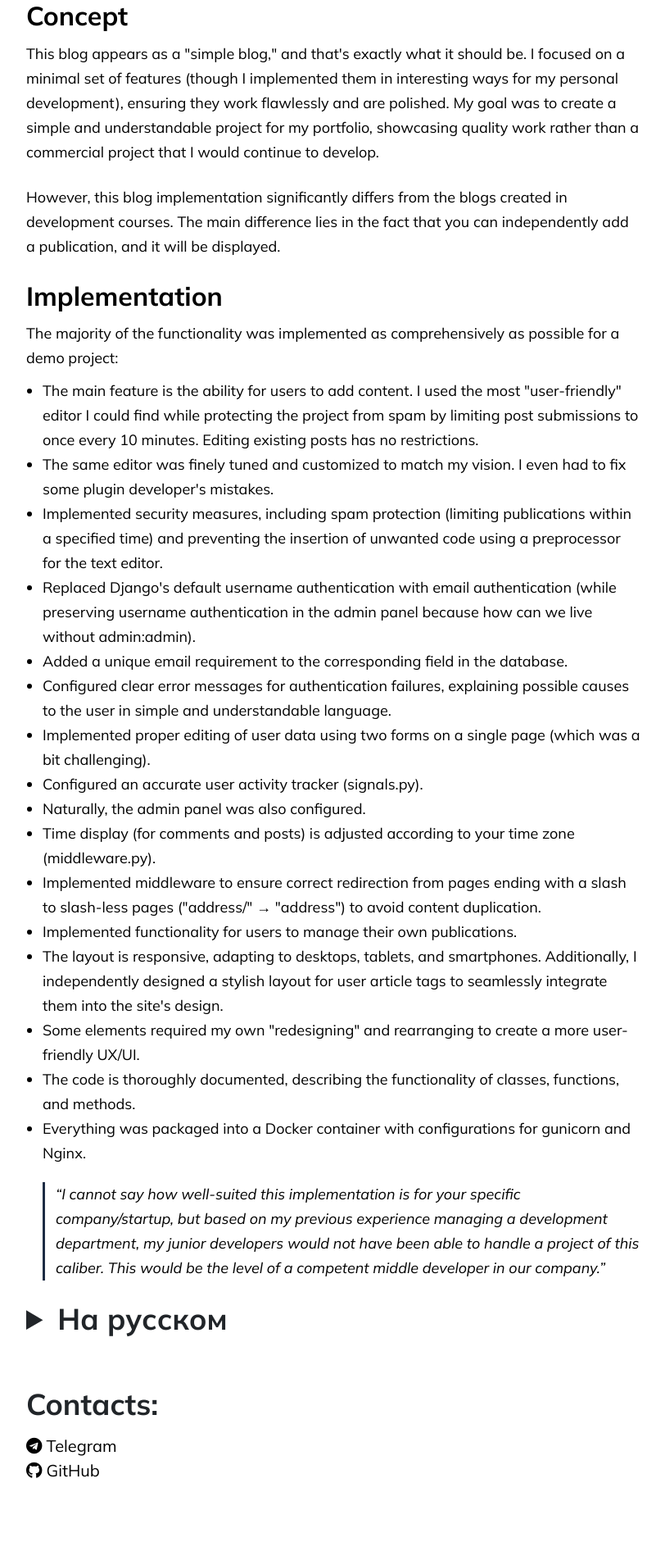
After one commit to gt-pg1/demo_blog_dj, a Django app: page /about in a window 1280 px wide, after a click on "In English". The commit adds this page. Shown: the part 901-2810 px from the top of the page at 82% size, without its empty margins (233-1045 px from the left). Run offline with Django 4.2, Linux system fonts and the light colour scheme; some libraries are stand-ins or nearby versions; some web fonts are replaced.

Commit message:
About (project) page added with view, dtl-sample, styles and urlconf

```diff
--- a/blogblog/blog/static/blog/css/style.css
+++ b/blogblog/blog/static/blog/css/style.css
@@ -1541,8 +1541,29 @@ header .header-wrapper .header-menu ul .nav-item .sub-menu .sub-menu_item form b
   .blog-detail .post-comment .comments-count {
     font-family: "Mulish-Regular";
     font-size: 14px;
-    margin-top: 9px;
-}
+    margin-top: 9px;}
+  .blog-detail summary {
+    font-family: "Mulish-Bold";
+    font-size: 36px;
+    margin-bottom: 25px;}
+  .blog-detail .contacts h2 {
+    font-family: "Mulish-Bold";
+    font-size: 36px;
+    margin-top: 30px;
+    margin-bottom: 15px;}
+.blog-detail .contacts .contacts-contact {
+    font-family: "Mulish-Regular";
+    font-size: 20px;
+    color: #000000;
+    transition: color 0.3s ease-in-out;}
+.blog-detail .contacts .contacts-contact a {
+    color: #000000;
+    text-decoration: none;}
+.blog-detail .contacts .contacts-contact :hover {
+  color: #f17070;
+  }
+
+
 
 .blog-detail.blog-detail-02 .post-block .blog-quote {
   background: #f17070;
@@ -1718,7 +1739,7 @@ header .header-wrapper .header-menu ul .nav-item .sub-menu .sub-menu_item form b
   color: #000000;
   line-height: 30px;
   display: block;
-  margin-bottom: 40px;
+  margin-bottom: 25px;
 }
 
 .user-content h2,
@@ -1760,6 +1781,7 @@ header .header-wrapper .header-menu ul .nav-item .sub-menu .sub-menu_item form b
   color: #000000;
   line-height: 30px;
   margin-bottom: 20px;
+  margin-top: -15px;
   list-style: decimal;
   padding-left: 20px;
 }
@@ -1770,6 +1792,7 @@ header .header-wrapper .header-menu ul .nav-item .sub-menu .sub-menu_item form b
   color: #000000;
   line-height: 30px;
   margin-bottom: 20px;
+  margin-top: -15px;
   list-style: disc;
   padding-left: 20px;
 }
--- /dev/null
+++ b/blogblog/blog/templates/blog/about.html
@@ -0,0 +1,114 @@
+{% extends "blog/base.html" %}
+{% block title %}About — Demo Blog{% endblock %}
+
+{% block content %}
+<section class="blog-detail">
+  <div class="container">
+    <div class="row justify-content-center">
+      <div class="col-12 col-lg-8 mx-auto">
+        <div class="post-block">
+          <details>
+            <summary>In English</summary>
+            <h1 class="blog-detail-title">Demo Project</h1>
+            <div class="user-content">
+              <p>It is important to understand that this is a "demo project". <strong>Simply a demo project</strong> showcasing my skills in Django development. Additionally, it served as a playground for me to dive deeper into the framework and learn how to do things I hadn't done before or only partially understood. </p>
+              <h2>Technologies</h2>
+              <p>This project demonstrates proficiency in:</p>
+              <ul>
+                <li>Python</li>
+                <li>Django</li>
+                <li>PostgreSQL (using Django ORM, although I'm also familiar with raw SQL)</li>
+                <li>Nginx</li>
+                <li>Docker</li>
+                <li>Gunicorn</li>
+                <li>Basic HTML/CSS/JavaScript</li>
+              </ul>
+              <p>In my experience, I have encountered many programmers who didn't fully grasp the capabilities of their framework and ended up implementing functionalities already provided by the framework. First and foremost, I aim to avoid such an approach in my work.</p>
+              <h2>Concept</h2>
+              <p>This blog appears as a "simple blog," and that's exactly what it should be. I focused on a minimal set of features (though I implemented them in interesting ways for my personal development), ensuring they work flawlessly and are polished. My goal was to create a simple and understandable project for my portfolio, showcasing quality work rather than a commercial project that I would continue to develop.</p>
+              <p>However, this blog implementation significantly differs from the blogs created in development courses. The main difference lies in the fact that you can independently add a publication, and it will be displayed.</p>
+              <h2>Implementation</h2>
+              <p>The majority of the functionality was implemented as comprehensively as possible for a demo project:</p>
+              <ul>
+                <li>The main feature is the ability for users to add content. I used the most "user-friendly" editor I could find while protecting the project from spam by limiting post submissions to once every 10 minutes. Editing existing posts has no restrictions.</li>
+                <li>The same editor was finely tuned and customized to match my vision. I even had to fix some plugin developer's mistakes.</li>
+                <li>Implemented security measures, including spam protection (limiting publications within a specified time) and preventing the insertion of unwanted code using a preprocessor for the text editor.</li>
+                <li>Replaced Django's default username authentication with email authentication (while preserving username authentication in the admin panel because how can we live without admin:admin).</li>
+                <li>Added a unique email requirement to the corresponding field in the database.</li>
+                <li>Configured clear error messages for authentication failures, explaining possible causes to the user in simple and understandable language.</li>
+                <li>Implemented proper editing of user data using two forms on a single page (which was a bit challenging).</li>
+                <li>Configured an accurate user activity tracker (signals.py).</li>
+                <li>Naturally, the admin panel was also configured.</li>
+                <li>Time display (for comments and posts) is adjusted according to your time zone (middleware.py).</li>
+                <li>Implemented middleware to ensure correct redirection from pages ending with a slash to slash-less pages ("address/" → "address") to avoid content duplication.</li>
+                <li>Implemented functionality for users to manage their own publications.</li>
+                <li>The layout is responsive, adapting to desktops, tablets, and smartphones. Additionally, I independently designed a stylish layout for user article tags to seamlessly integrate them into the site's design.</li>
+                <li>Some elements required my own "redesigning" and rearranging to create a more user-friendly UX/UI.</li>
+                <li>The code is thoroughly documented, describing the functionality of classes, functions, and methods.</li>
+                <li>Everything was packaged into a Docker container with configurations for gunicorn and Nginx.</li>
+              </ul>
+              <blockquote>
+                <p>I cannot say how well-suited this implementation is for your specific company/startup, but based on my previous experience managing a development department, my junior developers would not have been able to handle a project of this caliber. This would be the level of a competent middle developer in our company.</p>
+              </blockquote>
+            </div>
+          </details>
+          <details>
+            <summary>На русском</summary>
+            <h1 class="blog-detail-title">Демонстрационный проект</h1>
+            <div class="user-content">
+              <p>Важно понимать, что это "демонстрационный проект". <strong>Просто демонстрационный проект</strong>, который показывает мои навыки в области разработки на Django. Кроме того, это был полигон для меня, чтобы углубиться в фреймворк и научиться делать вещи, которые я ранее не делал или делал не до конца понимая, как они работают. </p>
+              <h2>Технологии</h2>
+              <p>Данный проект подтверждает умение работать с:</p>
+              <ul>
+                <li>Python</li>
+                <li>Django</li>
+                <li>PostgreSQL (используя Django ORM, хотя я также знаком с чистым SQL)</li>
+                <li>Nginx</li>
+                <li>Docker</li>
+                <li>Gunicorn</li>
+                <li>И базовые знания HTML/CSS/JavaScript</li>
+              </ul>
+              <p>В своей практике я встречал множество программистов, которые не до конца понимали все возможности своего фреймворка и самостоятельно реализовывали функции, которые уже предусмотрены в фреймворке. В первую очередь, я хочу избегать подобного подхода в своей работе.</p>
+              <h2>Концепция</h2>
+              <p>Этот блог выглядит как "просто блог", и таким он и должен быть. Здесь я сконцентрировался на минимальном количестве функций (хотя и реализовал их интересным образом, для моего личного развития), но при этом все они должны работать безотказно и быть отполированными. Моя задача заключалась в создании простого и понятного проекта для портфолио, который демонстрирует качественную работу, а не коммерческий проект, который я потом развивал бы.</p>
+              <p>Однако, данная реализация блога сильно отличается от тех блогов, что делают на курсах по разработке. Основное отличие заключается в том, что вы можете самостоятельно добавить публикацию и она будет отображаться.</p>
+              <h2>Реализация</h2>
+              <p>Большая часть функционала сделана максимально комплексно, насколько это было возможно для демонстрационного проекта:</p>
+              <ul>
+                <li>Главная функция - возможность пользователей добавлять контент. Я использовал самый "симпатичный" редактор, который смог найти, и при этом защитил проект от спама путем ограничения добавления постов раз в 10 минут. Редактирование уже существующих постов не имеет ограничений;</li>
+                <li>Тот же редактор был тонко настроен и доработан под мое виденье редактора. Пришлось даже ошибки разработчиков плагина исправлять;</li>
+                <li>Реализованы меры безопасности, включая защиту от спама (ограничение на публикацию в течение определенного времени) и предотвращение вставки нежелательного кода с использованием препроцессора для текстового редактора;</li>
+                <li>Стандартная аутентификация Django по username изменена на аутентификацию по email (причем в админке сохранена аутентификация по username, как же мы будем жить без admin:admin);</li>
+                <li>Добавлено условие уникальности email в соответствующем поле в базы данных;</li>
+                <li>Настроены понятные сообщения об ошибках аутентификации и их возможные причины, объясненные пользователю простым и понятным языком;</li>
+                <li>Реализовано корректное редактирование пользовательских данных с использованием двух форм на одной странице (это было немного трудно);</li>
+                <li>Настроен корректный трекер активностей пользователя (signals.py);</li>
+                <li>Админку, разумеется, тоже настроил;</li>
+                <li>Вывод времени (комментариев и постов) настроен в соответствии с вашим часовым поясом (middleware.py);</li>
+                <li>С помощью промежуточного программного обеспечения (middleware), была настроена корректная работа перенаправлений со страницами, оканчивающимися на слэш, на страницы без слэша ("address/" → "address"), чтобы избежать дублирования контента.</li>
+                <li>Реализован функционал управления своими публикациями пользователя;</li>
+                <li>Верстка адаптирована под десктопы, планшеты и смартфоны. Кроме того, я самостоятельно разработал стильную верстку для тегов пользовательских статей, чтобы они органично вписывались в дизайн сайта.;</li>
+                <li>Часть элементов пришлось самому “редизайнить” и переставлять, чтобы UX/UI сделать дружелюбнее;</li>
+                <li>Код максимально задокументирован. Вся функциональность классов, функций и методов описана;</li>
+                <li>Все это было упаковано в Docker-контейнер, сконфигурированы gunicorn и Nginx.</li>
+              </ul>
+              <blockquote>
+                <p>Не знаю насколько это "компетентная" реализация конкретно для Вашей компании/стартапа, но в моем предыдущем опыте управления отделом разработки, мои junior-разработчики с таким бы не справились. Это был уровень хорошего middle-разработчика в нашей компании.</p>
+              </blockquote>
+            </div>
+          </details>
+          <div class="contacts">
+            <h2>Contacts:</h2>
+            <div class="contacts-contact">
+              <a href="https://t.me/gt_pg1"><i class="fab fa-telegram"></i> Telegram</a>
+            </div>
+            <div class="contacts-contact">
+              <a href="https://github.com/gt-pg1"><i class="fab fa-github"></i> GitHub</a>
+            </div>
+          </div>
+        </div>
+      </div>
+    </div>
+  </div>
+</section>
+{% endblock %}
--- a/blogblog/blog/templates/blog/includes/header.html
+++ b/blogblog/blog/templates/blog/includes/header.html
@@ -1,69 +1,71 @@
 {% load static %}
 
 {% url 'feed' as feed_url %}
+{% url 'about' as about_url %}
 {% url 'user_edit' as user_edit_url %}
 {% url 'create_content' as create_content_url %}
 {% url 'my_content' username=request.user.username as my_content_url %}
-{% url 'logout' as logout_url %}
-{% url 'login' as login_url %}
+{% url 'logout' as logout_url %} {% url 'login' as login_url %}
+{% with is_authenticated=user.is_authenticated %}
 
-{% with is_authenticated=user.is_authenticated %}
 <header>
   <div class="header-wrapper">
     <div class="container">
       <div class="header-menu">
         <div class="row no-gutters align-items-center justify-content-center">
           <div class="col-4 col-md-2">
-                        <a class="logo" href="{{ feed_url }}"><img src="{% static 'blog/img/logo_transparent.png' %}"
-                                                                   alt="logo"></a>
+            <a class="logo" href="{{ feed_url }}">
+              <img src="{% static 'blog/img/logo_transparent.png' %}" alt="logo">
+            </a>
           </div>
           <div class="col-8 col-md-8">
             <div class="mobile-menu">
-                            <a href="#" id="showMenu"><i class="fas fa-bars"></i></a>
+              <a href="#" id="showMenu">
+                <i class="fas fa-bars"></i>
+              </a>
             </div>
             <nav class="navigation">
               <div class="nav-left">
                 <ul>
                   <li class="nav-item nav-feed">
-                                        <a class="pisen-nav-link {% if feed_url in request.path %}active{% endif %}"
-                                           href="{{ feed_url }}">Feed</a>
+                    <a class="pisen-nav-link {% if feed_url in request.path %}active{% endif %}" href="{{ feed_url }}">Feed</a>
+                  </li>
+                  <li class="nav-item nav-feed">
+                    <a class="pisen-nav-link {% if about_url in request.path %}active{% endif %}" href="{{ about_url }}">About</a>
                   </li>
                 </ul>
               </div>
               <div class="nav-right">
-                                <ul>
-                                    {% if is_authenticated %}
-                                    <li class="nav-item nav-user">
-                                        <a class="pisen-nav-link {% if user_edit_url in request.path or create_content_url in request.path or request.user.username in request.path %}active{% endif %}"
-                                           href="{{ user_edit_url }}">{{ user.author|truncatechars:30 }}</a>
+                <ul> {% if is_authenticated %} <li class="nav-item nav-user">
+                    <a class="pisen-nav-link {% if user_edit_url in request.path or create_content_url in request.path or request.user.username in request.path %}active{% endif %}" href="{{ user_edit_url }}">{{ user.author|truncatechars:30 }}</a>
                     <i class="submenu-opener fas fa-plus"></i>
                     <ul class="sub-menu">
-                                            <li class="sub-menu_item"><a class="sub-menu-link"
-                                                                         href="{{ create_content_url }}">Create</a></li>
-                                            <li class="sub-menu_item"><a class="sub-menu-link"
-                                                                         href="{{ my_content_url }}">My Content</a></li>
                       <li class="sub-menu_item">
-                                                <form action="{{ logout_url }}" method="post">
-                                                    {% csrf_token %}
-                                                    <button class="sub-menu-link" type="submit">Log Out</button>
+                        <a class="sub-menu-link" href="{{ create_content_url }}">Create</a>
+                      </li>
+                      <li class="sub-menu_item">
+                        <a class="sub-menu-link" href="{{ my_content_url }}">My Content</a>
+                      </li>
+                      <li class="sub-menu_item">
+                        <form action="{{ logout_url }}" method="post"> {% csrf_token %} <button class="sub-menu-link" type="submit">Log Out</button>
                         </form>
                       </li>
                     </ul>
-                                    </li>
-                                    {% else %}
-                                    <li class="nav-item nav-user">
+                  </li> {% else %} <li class="nav-item nav-user">
                     <a class="pisen-nav-link" href="{{ login_url }}">Sign In</a>
-                                    </li>
-                                    {% endif %}
-                                </ul>
+                  </li> {% endif %} </ul>
               </div>
             </nav>
           </div>
           <div class="col-0 col-xl-2">
             <div class="menu-function">
               <div class="social-contact">
-                                <a href="https://github.com/gt-pg1"><i class="fab fa-github"></i></a>
-                                <a href="https://t.me/gt_pg1"><i class="fab fa-telegram"></i></a>
+                <a href="https://github.com/gt-pg1">
+                  <i class="fab fa-github"></i>
+                </a>
+                <a href="https://t.me/gt_pg1">
+                  <i class="fab fa-telegram"></i>
+                </a>
               </div>
             </div>
           </div>
@@ -71,5 +73,4 @@
       </div>
     </div>
   </div>
-</header>
-{% endwith %}
+</header> {% endwith %}
--- a/blogblog/blog/urls.py
+++ b/blogblog/blog/urls.py
@@ -19,4 +19,5 @@ urlpatterns = [
     path('logout', auth_views.LogoutView.as_view(), name='logout'),
     path('edit', views.UserEditView.as_view(), name='user_edit'),
     path('change_password', PasswordChangeView.as_view(), name='password_change'),
+    path('about', views.about, name='about')
 ]
--- a/blogblog/blog/views.py
+++ b/blogblog/blog/views.py
@@ -26,6 +26,15 @@ def index(request):
     This view function redirects the user to the 'feed' URL, which represents the main feed page of the application.
     """
     return redirect('feed')
+
+def about(request):
+    """
+    Renders the 'about' page.
+
+    This view function renders the 'about' page of the application. The 'about' page provides information
+    about the application or the website.
+    """
+    return render(request, template_name='blog/about.html')
 
 
 class AuthenticationRedirectMixin:
```
Lines whose indentation alone changed are shown as unchanged.
